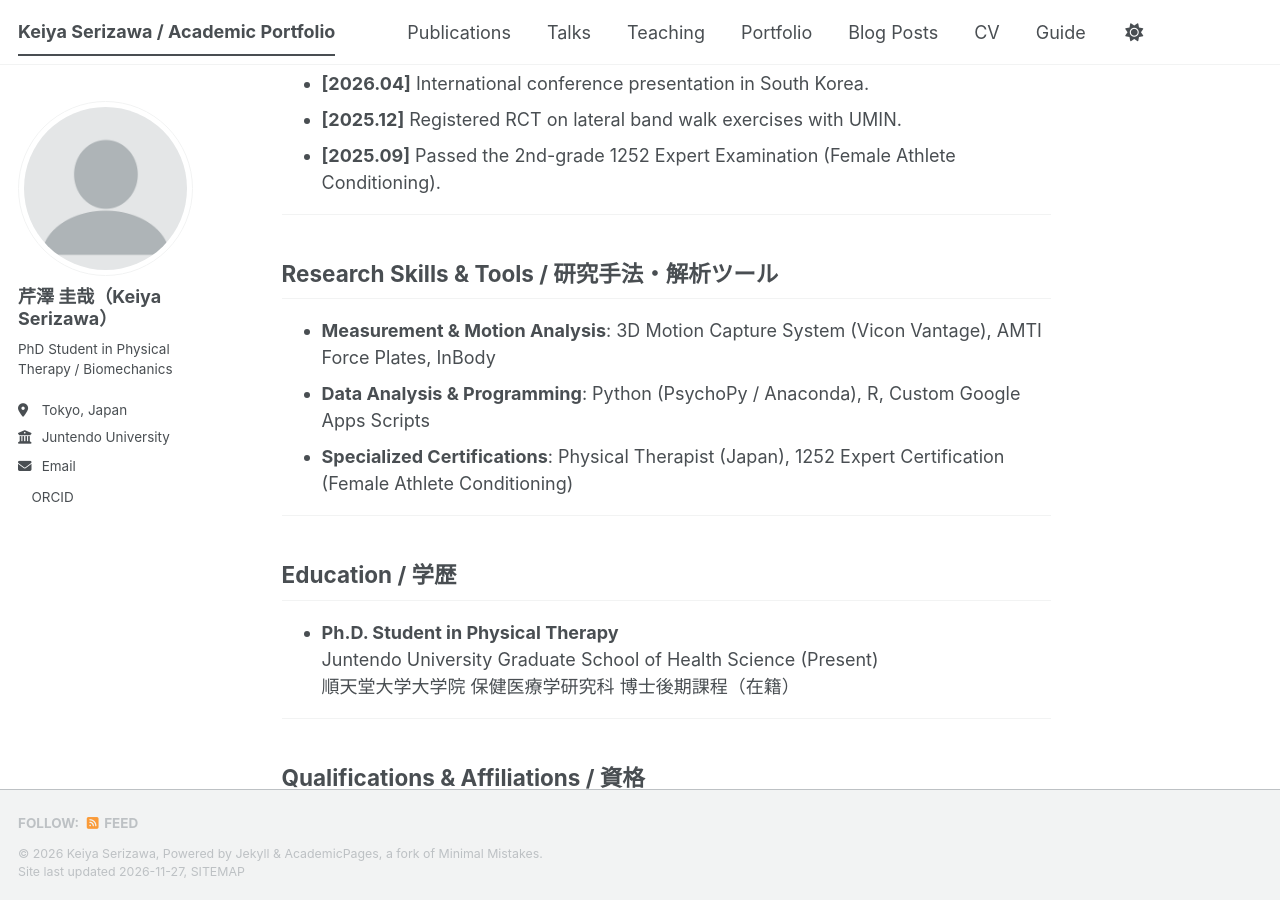
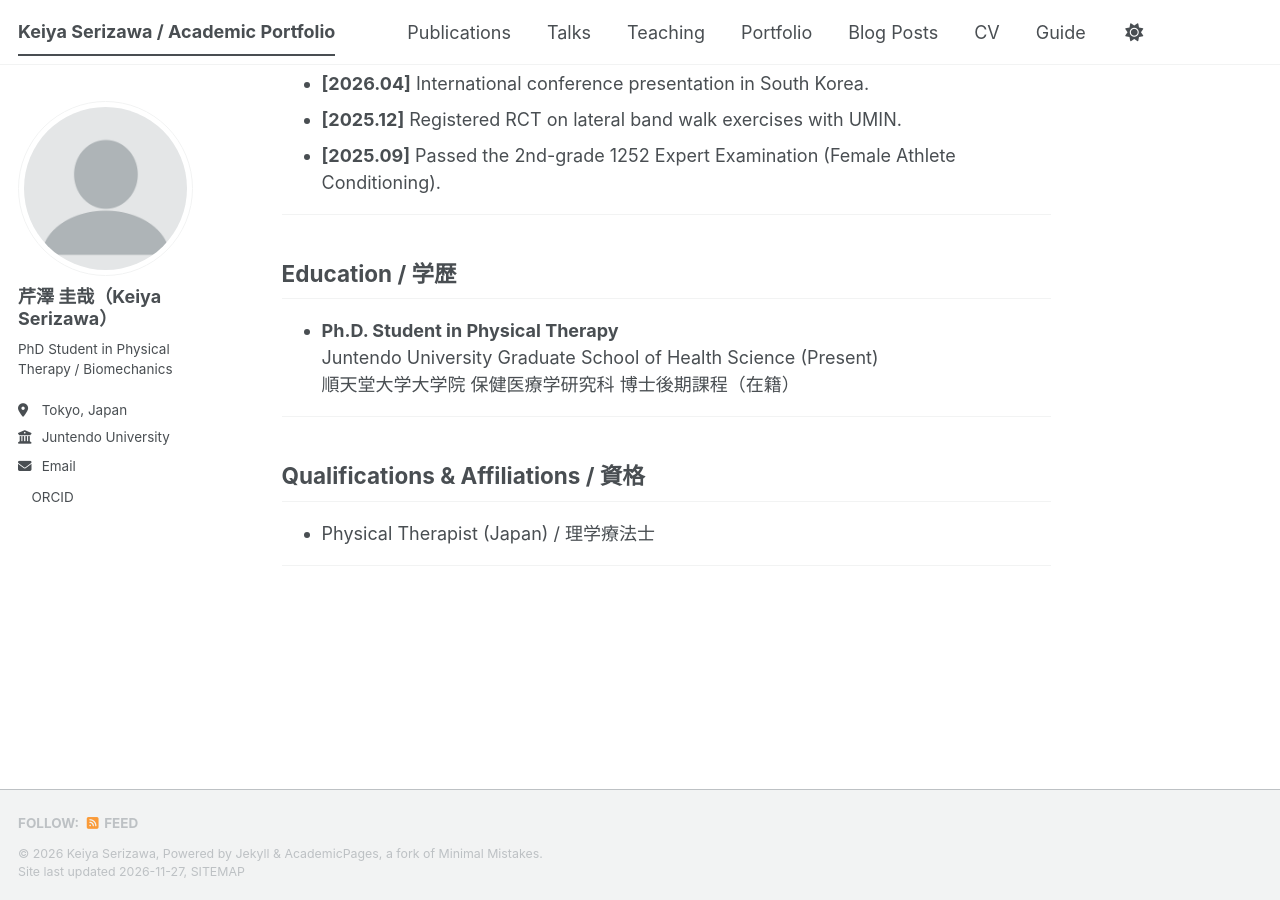
Before and after one commit to 0511keiya-arch/Keiya-Serizawa, a Jekyll site: the page built from _pages/about.md, in a window 1280 px wide and 900 px high, scrolled down 1011 px. Built offline with Jekyll 4.4.1, drawn with Linux system fonts in a browser that asks for light colours; a script bundle is joined from its source files by our own code; a style sheet for code colours, icons or effects is not loaded.

Commit message:
Update about.md

```diff
--- a/_pages/about.md
+++ b/_pages/about.md
@@ -36,13 +36,6 @@ I am a PhD student in Physical Therapy and Biomechanics at Juntendo University G
 
 ---
 
-## Research Skills & Tools / 研究手法・解析ツール
-* **Measurement & Motion Analysis**: 3D Motion Capture System (Vicon Vantage), AMTI Force Plates, InBody
-* **Data Analysis & Programming**: Python (PsychoPy / Anaconda), R, Custom Google Apps Scripts
-* **Specialized Certifications**: Physical Therapist (Japan), 1252 Expert Certification (Female Athlete Conditioning)
-
----
-
 ## Education / 学歴
 * **Ph.D. Student in Physical Therapy**
   Juntendo University Graduate School of Health Science (Present)
```
